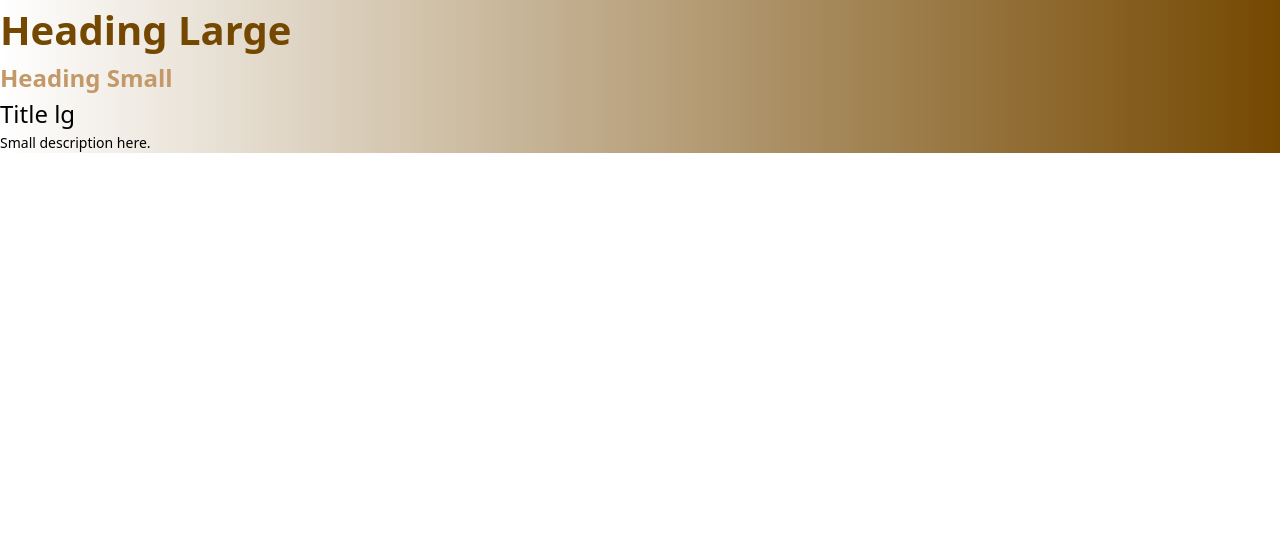
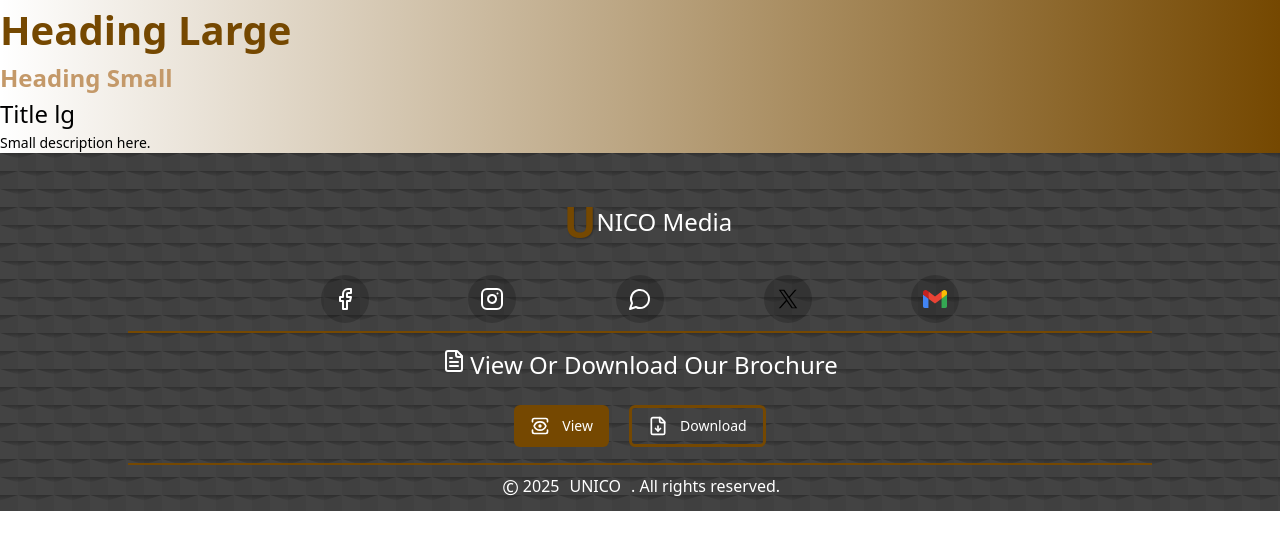
Before and after one commit to fatma-mohamed99/petroleum, a Next.js app: page / in a window 1280 px wide. Shown: the top 550 px of the page. Built offline with nearby package versions, Linux system fonts and the light colour scheme.

Commit message:
add-footer-component

```diff
--- a/src/app/globals.css
+++ b/src/app/globals.css
@@ -1,7 +1,11 @@
 @import "tailwindcss";
+:root{
+  --color-Chart-main:oklch(44.34% 0.096 69.43) ;
+
+}
 
 @theme {
-  --color-main: oklch(44.34% 0.096 69.43)  ;
+  --color-main:oklch(44.34% 0.096 69.43)  ;
   --color-secondary:   oklch(71.1% 0.082 68.96);
   --color-fixedComponentBg:#434343;
   --text-header-sm: 1.5rem;
@@ -17,3 +21,13 @@
   --text-desc-md: 1rem;
   --text-desc-lg: 1.125rem;
 }
+.U-fromUnico::before {
+  content: "U";
+  color: var(--color-Chart-main);
+  font-weight: bold;
+  font-size: 1.8em;
+  text-shadow: 1px 1px 2px rgba(0, 0, 0, 0.3);
+}
+.footerBg{
+  background-image: url("../../public/assets/footerBgImage.svg");
+}
--- a/src/app/layout.tsx
+++ b/src/app/layout.tsx
@@ -1,4 +1,5 @@
 
+import Footer from "@/components/fixedComponents/Footer";
 import "./globals.css";
 
 
@@ -14,6 +15,7 @@ export default function RootLayout({
 
       >
         {children}
+        <Footer/>
       </body>
     </html>
   );
--- a/src/components/fixedComponents/Footer.tsx
+++ b/src/components/fixedComponents/Footer.tsx
@@ -1,10 +1,90 @@
+"use client";
+import Link from "next/link";
+import { media } from "@/consts/media";
+import { openPdfInNewTab, downloadPdf } from "../../utils/footerUtils";
+import { FileDown, FileText, View } from "lucide-react";
 
 function Footer() {
-    return (
-        <div>
+  const brochurePath = "/assets/brochure/brochureFromPetroleum.pdf";
 
+  return (
+    <>
+      <div className=" footerBg text-white pt-10 pb-3 w-full  bg-fixedComponentBg ">
+        <div className="w-full sm:w-3/5 md:w-4/5 mx-auto">
+          <div className="px-5">
+            <p
+              className=" text-lg md:text-2xl mb-6 w-full
+             text-center U-fromUnico mx-2 flex items-center justify-center"
+            >
+              NICO Media
+            </p>
+            <div
+              className="flex justify-around items-center
+           w-10/12 md:w-9/12   mx-auto "
+            >
+              {media.map((link) => (
+                <Link
+                  href={link.href}
+                  key={link.id}
+                  className="p-3 rounded-full
+                bg-black/20
+               text-white hover:opacity-80
+                transition  hover:-translate-y-1"
+                  target="_blank"
+                  rel="noopener noreferrer"
+                >
+                  <link.icon />
+                </Link>
+              ))}
+            </div>
+          </div>
+
+          <hr className="w-full h-0.5 text-main bg-main mx-auto my-2 " />
+          <div className="w-full py-2">
+            <p
+              className="  sm:text-lg md:text-2xl
+           mb-6  text-nowrap flex gap-1 justify-center w-full"
+            >
+              <FileText />
+              View Or Download Our Brochure
+            </p>
+
+            <div className="flex gap-5 justify-center">
+              <button
+                onClick={() => openPdfInNewTab(brochurePath)}
+                className="bg-main hover:bg-main/80 cursor-pointer hover:shadow-2xl
+                 text-white px-4 py-2 rounded-md text-sm transition duration-300
+                 flex gap-3
+                 items-center
+                 "
+              >
+                <View size={20} /> View
+              </button>
+              <button
+                onClick={() => downloadPdf(brochurePath, "brochure")}
+                className="border-main border-3 text-white
+                cursor-pointer hover:shadow-xl shadow-main/10
+                  px-4 py-2 rounded-md text-sm transition duration-300
+
+                                   flex gap-3
+                 items-center
+"
+              >
+                <FileDown size={20} />
+                Download
+              </button>
+            </div>
+          </div>
+          <hr className="w-full h-0.5  text-main bg-main mx-auto my-2 " />
+          <p className="flex  justify-center items-center">
+            <span className="scale-125 pt-0.5 mx-1 tracking-widest">© </span>
+            {new Date().getFullYear().toString()}{" "}
+            <span className="mx-2.5"> UNICO</span>. All rights reserved.
+          </p>
         </div>
-    );
+      </div>
+    </>
+  );
 }
 
 export default Footer;
--- /dev/null
+++ b/src/components/icons/Gmail.tsx
@@ -0,0 +1,35 @@
+import React from "react";
+import type { SVGProps } from "react";
+
+export function Gmail(props: SVGProps<SVGSVGElement>) {
+  return (
+    <svg
+      xmlns="http://www.w3.org/2000/svg"
+      width={24}
+      height={24}
+      viewBox="0 0 256 193"
+      {...props}
+    >
+      <path
+        fill="#4285f4"
+        d="M58.182 192.05V93.14L27.507 65.077L0 49.504v125.091c0 9.658 7.825 17.455 17.455 17.455z"
+      ></path>
+      <path
+        fill="#34a853"
+        d="M197.818 192.05h40.727c9.659 0 17.455-7.826 17.455-17.455V49.505l-31.156 17.837l-27.026 25.798z"
+      ></path>
+      <path
+        fill="#ea4335"
+        d="m58.182 93.14l-4.174-38.647l4.174-36.989L128 69.868l69.818-52.364l4.669 34.992l-4.669 40.644L128 145.504z"
+      ></path>
+      <path
+        fill="#fbbc04"
+        d="M197.818 17.504V93.14L256 49.504V26.231c0-21.585-24.64-33.89-41.89-20.945z"
+      ></path>
+      <path
+        fill="#c5221f"
+        d="m0 49.504l26.759 20.07L58.182 93.14V17.504L41.89 5.286C24.61-7.66 0 4.646 0 26.23z"
+      ></path>
+    </svg>
+  );
+}
--- /dev/null
+++ b/src/components/icons/twitter.tsx
@@ -0,0 +1,18 @@
+import React from "react";
+import type { SVGProps } from "react";
+
+export function Twitter(props: SVGProps<SVGSVGElement>) {
+  return (
+    <svg
+    className="scale-80"
+      xmlns="http://www.w3.org/2000/svg"
+      width={24
+      }
+      height={24}
+      viewBox="0 0 128 128"
+      {...props}
+    >
+      <path d="M75.916 54.2L122.542 0h-11.05L71.008 47.06L38.672 0H1.376l48.898 71.164L1.376 128h11.05L55.18 78.303L89.328 128h37.296L75.913 54.2ZM60.782 71.79l-4.955-7.086l-39.42-56.386h16.972L65.19 53.824l4.954 7.086l41.353 59.15h-16.97L60.782 71.793Z"></path>
+    </svg>
+  );
+}
--- /dev/null
+++ b/src/consts/media.ts
@@ -0,0 +1,30 @@
+import { Gmail } from "@/components/icons/Gmail";
+import { Twitter } from "@/components/icons/twitter";
+import { Facebook, Instagram, MessageCircle } from "lucide-react";
+
+export const media = [
+    {
+      id: 1,
+      icon: Facebook,
+      href: "https://www.facebook.com/profile.php?id=61572546119542",
+    },
+    {
+      id: 2,
+      icon: Instagram,
+      href: "https://www.instagram.com/hestiaforcandles/",
+
+    },
+    { id: 3, icon: MessageCircle, href: "https://wa.me/", color: "#25D366" },
+
+    {
+      id: 5,
+      icon: Twitter,
+      href: "https://x.com/hestiacandles/status/1884625507095818435?t=XeRhA69uDGTVYXmozqGJDw&s=19",
+    },
+    {
+      id: 6,
+      icon: Gmail,
+      href: "mailto:mostaphyasser18@gmail.com?",
+
+    },
+  ];
--- /dev/null
+++ b/src/utils/footerUtils.ts
@@ -0,0 +1,16 @@
+export const  openPdfInNewTab = (pdfPath:string) => {
+    window.open(pdfPath, '_blank');
+  };
+
+
+
+
+
+  export const  downloadPdf = (pdfPath:string, title:string) => {
+    const link = document.createElement('a');
+    link.href = pdfPath;
+    link.download = `${title}.pdf`;
+    document.body.appendChild(link);
+    link.click();
+    document.body.removeChild(link);
+  };
```
Also changed, not shown: public/assets/footerBgImage.svg (added), 1 other file (tests, documents, lock files or other folders).
